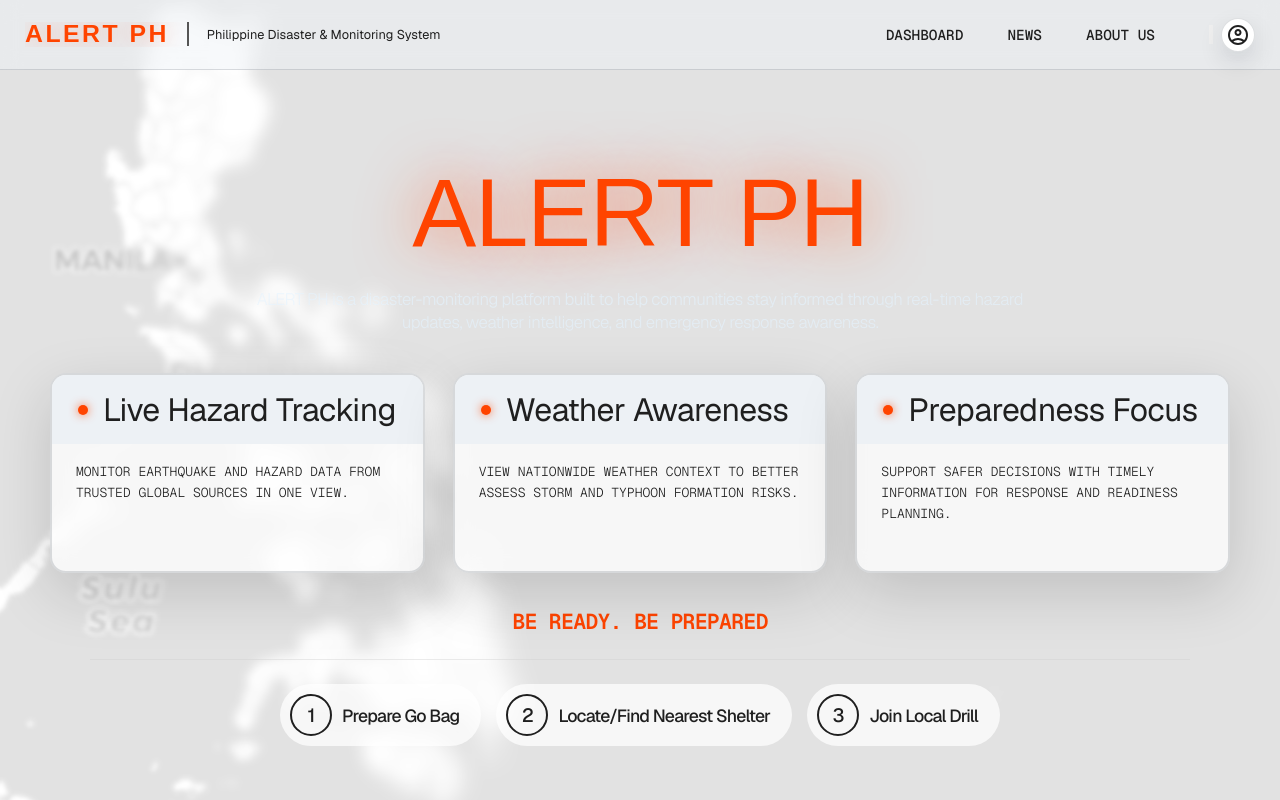
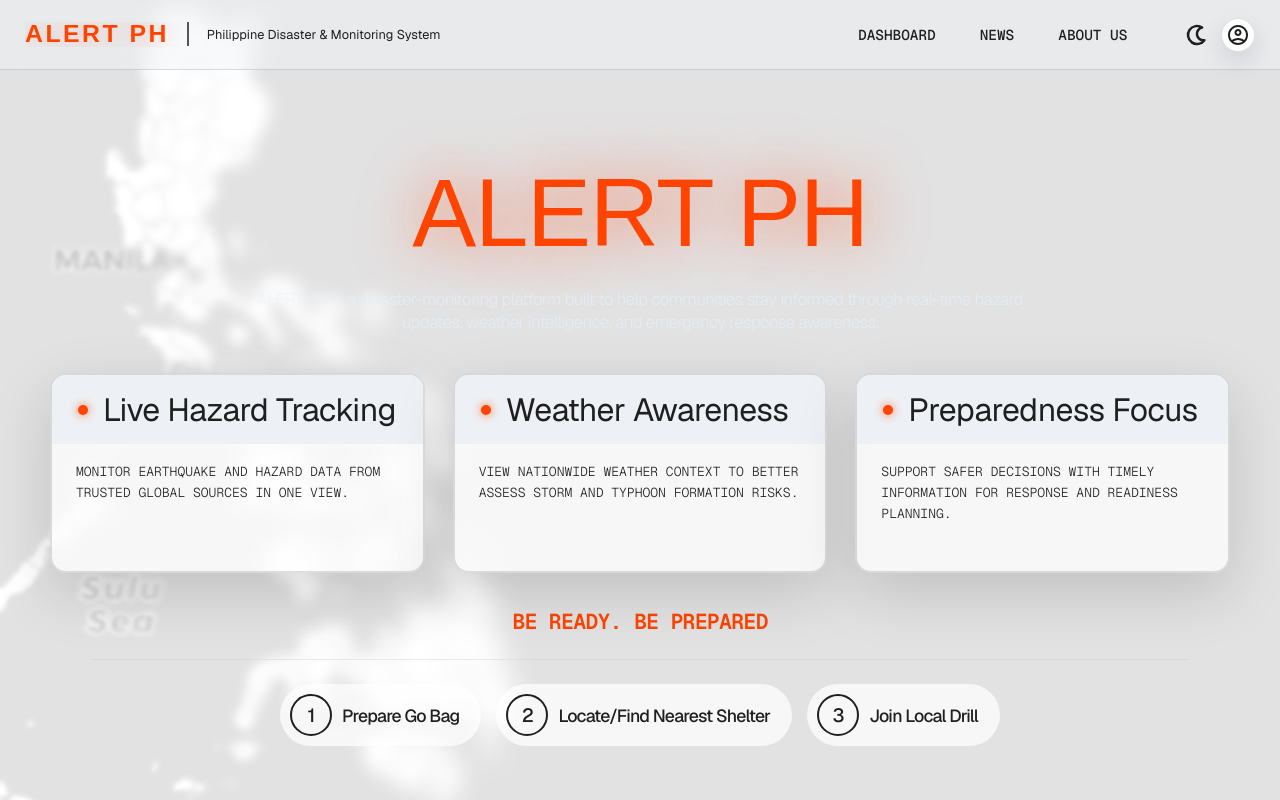
Before and after one commit to LawrenceTanny/SHIELD, a React (Vite) app: page / in a window 1280 px wide. Built offline with nearby package versions, Linux system fonts and the light colour scheme; no server answers; a web font is replaced by a local one.

Commit message:
feat: implement theme icon button with responsive styles and animations

```diff
--- a/src/Styles/Header.css
+++ b/src/Styles/Header.css
@@ -297,7 +297,155 @@ body {
   margin-top: 6px;
 }
 
-/* ── CONTENT AREA ── */
+.theme-icon-btn {
+  background: transparent;
+  border: none;
+  display: flex;
+  align-items: center;
+  gap: 12px;
+  cursor: pointer;
+  padding: 0.3vw 0.3vw;
+  border-radius: 20px;
+  color: var(--ink);
+  transition: all 0.3s cubic-bezier(0.4, 0, 0.2, 1);
+  position: relative;
+  overflow: hidden;
+}
+
+.theme-icon-btn:hover {
+  border: 2px solid #FF4400;
+  background: rgba(255, 68, 0, 0.08);
+}
+
+.icon-wrapper {
+  position: relative;
+  width: 24px;
+  height: 24px;
+}
+
+.theme-svg {
+  width: 100%;
+  height: 100%;
+  position: absolute;
+  top: 0;
+  left: 0;
+  transition: transform 0.6s cubic-bezier(0.34, 1.56, 0.64, 1);
+}
+
+.sun-group,
+.moon-group {
+  transition: opacity 0.4s ease, transform 0.6s cubic-bezier(0.34, 1.56, 0.64, 1);
+  transform-origin: center;
+}
+
+.is-dark .theme-svg {
+  transform: rotate(0deg);
+}
+
+.is-dark .sun-group {
+  opacity: 1;
+  transform: scale(1);
+}
+
+.is-dark .moon-group {
+  opacity: 0;
+  transform: scale(0.6) rotate(-15deg);
+}
+
+.is-light .theme-svg {
+  transform: rotate(35deg);
+}
+
+.is-light .moon-group {
+  opacity: 1;
+  transform: scale(1);
+}
+
+.is-light .sun-group {
+  opacity: 0;
+  transform: scale(0.6) rotate(45deg);
+}
+
+.theme-text-label {
+  font-family: "Geist Mono", monospace;
+  font-size: 0.75rem;
+  font-weight: 700;
+  letter-spacing: 0.08em;
+  text-transform: uppercase;
+}
+
+@media (max-width: 1024px) {
+  .main-header {
+    padding: 0 25px;
+    gap: 15px;
+  }
+
+  .brand-name {
+    font-size: 1.3rem;
+  }
+
+  .brand-sep {
+    height: 20px;
+    margin: 0 6px;
+  }
+
+  .brand-sub {
+    font-size: 0.7rem;
+  }
+
+  .tab-btn {
+    padding: 6px 14px;
+    font-size: 0.85rem;
+  }
+
+  .theme-icon-btn {
+    padding: 6px 12px;
+    gap: 8px;
+  }
+}
+
+@media (max-width: 768px) {
+  .tab-nav {
+    display: none;
+  }
+
+  .mobile-menu-wrap {
+    display: block;
+  }
+
+  .brand-sub {
+    display: none;
+  }
+
+  .brand-sep {
+    display: none;
+  }
+
+  .topbar-nav {
+    margin-left: auto;
+    gap: 10px;
+  }
+
+  .theme-text-label {
+    display: none;
+  }
+}
+
+@media (max-width: 480px) {
+  :root {
+    --header-h: 60px;
+  }
+
+  .main-header {
+    padding: 0 15px;
+  }
+
+  .brand-name {
+    font-size: 1rem;
+    letter-spacing: 0.05em;
+  }
+}
+
 .layout-content {
   flex: 1;
   overflow: hidden;
```
